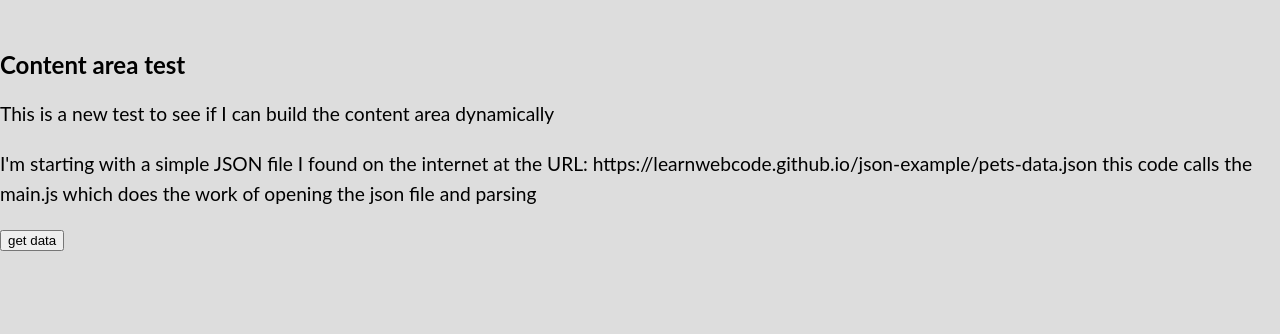
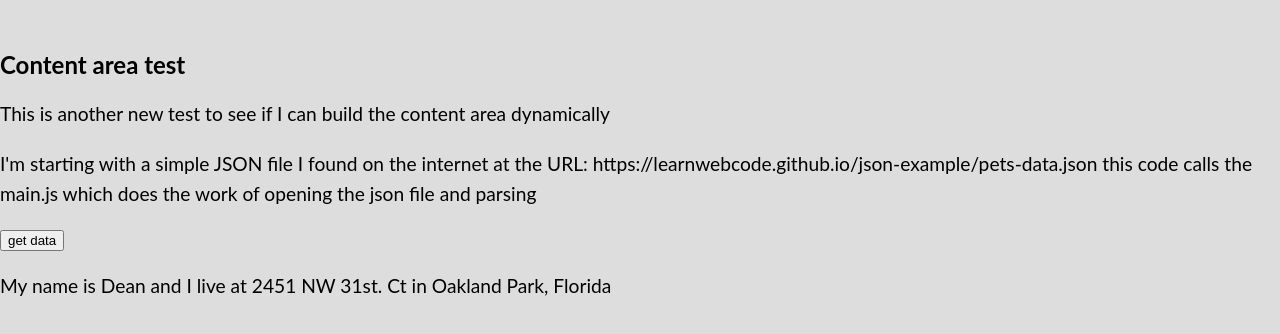
Before and after one commit to deanmcinnis/Widgets, a website: page ContentArea/index.html in a window 1280 px wide. Drawn offline with Linux system fonts and the light colour scheme.

Commit message:
more handlebars

```diff
--- a/ContentArea/index.html
+++ b/ContentArea/index.html
@@ -14,6 +14,9 @@ body {
 
 
 </style>
+<script src="handlebars-v4.5.3.js"></script>
+<script src="main.js"></script>
+
 </head>
 <body>
 
@@ -21,7 +24,7 @@ body {
 
 <div id="main">
   <h2>Content area test</h2>
-  <p>This is a new test to see if I can build the content area dynamically</p>
+  <p>This is another new test to see if I can build the content area dynamically</p>
   <p>I'm starting with a simple JSON file I found on the internet
       at the URL: https://learnwebcode.github.io/json-example/pets-data.json
   this code calls the main.js which does the work of opening the json file and parsing</p>
@@ -29,6 +32,22 @@ body {
 <div>
   <button onclick="getData()" id="btn"> get data </button>
 </div>
+
+<div id="deanData"> </div>
+
+<script type="text/javascript">
+
+    var myInfo = " <p>My name is {{name}} and I live at {{street}} in {{city}}, {{state}} </p>";
+      var template = Handlebars.compile(myInfo);
+      var data = template({name: "Dean", street: "2451 NW 31st. Ct",
+         city: "Oakland Park", state: "Florida"});
+
+      document.getElementById("deanData").innerHTML += data;
+
+
+</script>
+
+
 
 <div id="contentArea"></div>
 
@@ -38,7 +57,7 @@ body {
     <div class="pet">
         <div class="photo-column">
           <h2>{{first_name}}  {{last_name}}</h2>
-          <p>Age: {{calculateAge}}</p>
+  <!--       <p>Age: {{calculateAge}}</p> -->
         </div>
 
 
@@ -61,8 +80,6 @@ body {
 </script>
 
 
-<script src="handlebars-v4.5.3.js"></script>
-<script src="main.js"></script>
 
 
 </body>
```
